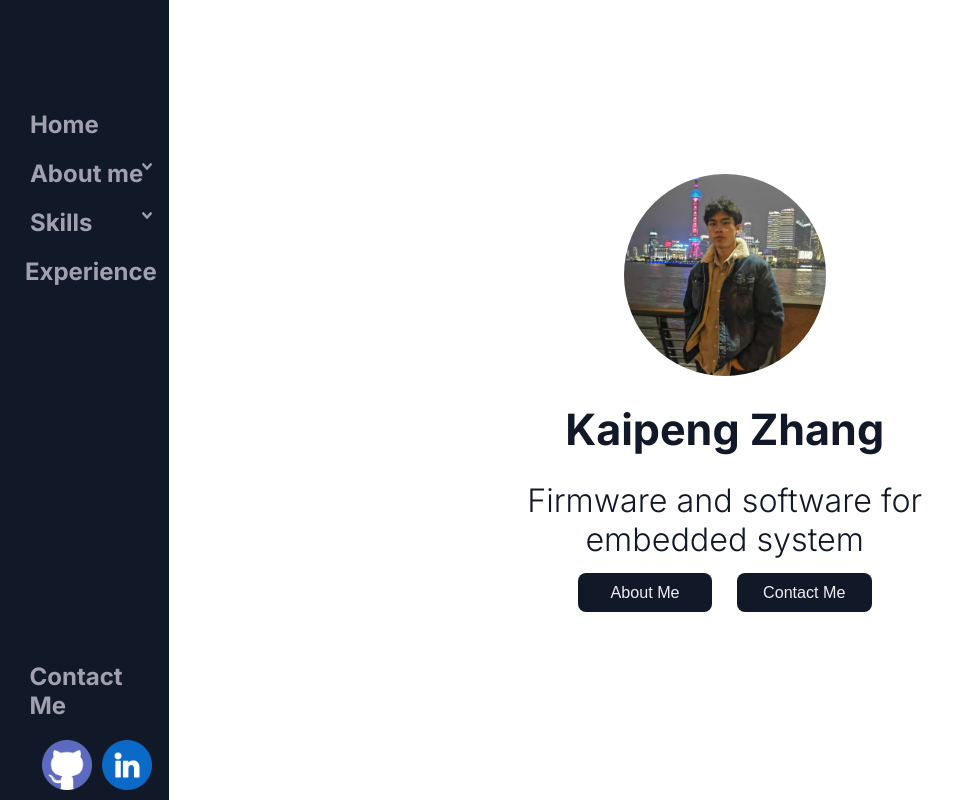
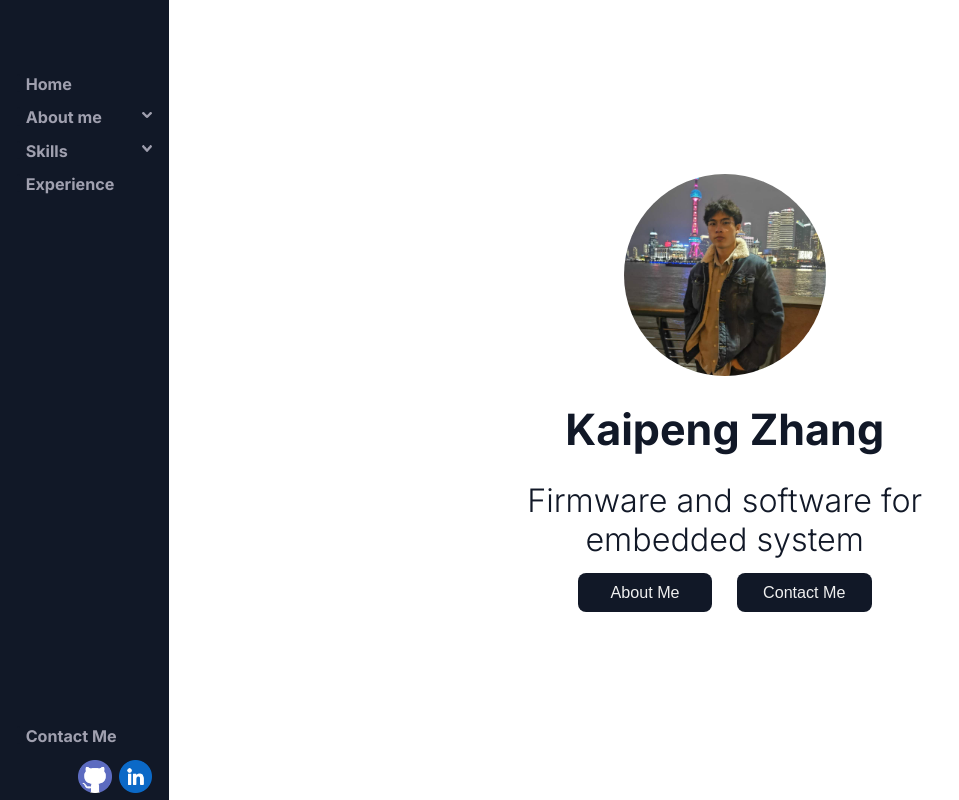
Before and after one commit to Dollar0712/Personal-Web, a plain HTML site: page index.html in a window 1280 px wide. Shown: the whole page, without its empty margins (0-959 px from the left). Drawn offline with Linux system fonts and the light colour scheme.

Commit message:
done px to vw convert

```diff
--- a/css/skills.css
+++ b/css/skills.css
@@ -25,10 +25,10 @@
 }
 
 .skills .cards .item {
-    height: 568px;
-    width: 593px;
+    height: 29.848vw;
+    width: 31.161vw;
     position: relative;
-    perspective: 1000px;
+    perspective: 52.549vw;
     margin-top: 5%;
     margin-bottom: 5%;
 }
@@ -61,7 +61,7 @@
 
 .skills .cards .item .front h3 {
     color: #F0F0F0;
-    font-size: 32px;
+    font-size: 1.682vw;
     font-weight: 700;
     width: 60%;
     text-align: center;
@@ -84,7 +84,7 @@
 
 .skills .cards .item .back h3 {
     color: #F0F0F0;
-    font-size: 32px;
+    font-size: 1.682vw;
     font-weight: 700;
     text-align: left;
     margin-left: 5%;
@@ -94,7 +94,7 @@
 
 .skills .cards .item .back li {
     color: #F0F0F0;
-    font-size: 28px;
+    font-size: 1.471vw;
     font-weight: 600;
     text-align: left;
     margin-left: 10%;
--- a/css/style.css
+++ b/css/style.css
@@ -26,7 +26,7 @@
     display: flex;
     flex-grow: 1;
     flex-direction: column;
-    font-size: 24px;
+    font-size: 1.261vw;
     font-weight: 700;
     position: fixed;
     width: var(--menu-box-width);
@@ -51,8 +51,8 @@
     display: flex;
     flex-direction: column;
     align-items: flex-start;
-    padding-top: 10px;
-    padding-bottom: 10px;
+    padding-top: 0.525vw;
+    padding-bottom: 0.525vw;
 }
 
 .menu-box .menu .menu-item label {
@@ -80,7 +80,7 @@
 }
 
 .menu-box .menu .menu-item:first-child {
-    margin-top: 100px;
+    margin-top: 5.255vw;
 }
 
 .menu-box .menu .menu-item:nth-last-child(2) {
@@ -91,33 +91,33 @@
     display: flex;
     flex-direction: row;
     justify-content: flex-end;
-    gap: 10px; /* 图标之间的间距 */
+    gap: 0.525vw;
 }
 
 .menu-box .menu .menu-item .logo-container {
     display: flex;
-    width: 50px;
-    height: 50px;
+    width: 2.627vw;
+    height: 2.627vw;
 
     justify-content: center;
 }
 
 .menu-box .menu .menu-item .logo-container .logo {
-    width: 100%; /* 确保图标适当缩小，留出内边距 */
+    width: 100%;
     height: 100%;
 }
 
 .menu-box .menu .menu-item label .bar {
-    width: 5px; /* 竖条的宽度 */
-    height: 27px; /* 竖条的高度 */
-    background-color: var(--color-menu-bg); /* 默认竖条的颜色 */
-    border-radius: 12px;
-    margin-right: 8px; /* 竖条和文字之间的间距 */
-    transition: background-color var(--transition-menu-time); /* 颜色变化的过渡效果 */
+    width: 0.263vw;
+    height: 1.419vw;
+    background-color: var(--color-menu-bg);
+    border-radius: 0.631vw;
+    margin-right: 0.42vw;
+    transition: background-color var(--transition-menu-time);
 }
 
 .menu-box .menu .menu-item input[type="checkbox"]:checked+label .bar {
-    background-color: var(--font-color-mi-hover); /* 选中后竖条的颜色 */
+    background-color: var(--font-color-mi-hover);
 }
 
 .menu-box .menu .menu-item input:checked+label span {
@@ -129,7 +129,7 @@
 }
 
 .menu-box .menu .menu-item .menu-item-content {
-    font-size: 20px;
+    font-size: 1.051vw;
     font-weight: 700;
     align-self: center;
     width: 80%;
@@ -144,20 +144,20 @@
 
 .menu-box .menu .menu-item .menu-item-content span {
     width: 100%;
-    font-size: 20px;
+    font-size: 1.051vw;
     cursor: pointer;
 }
 
 .menu-box .menu .menu-item .menu-item-content span:first-child {
-    margin-top: 10px;
+    margin-top: 0.525vw;
 }
 
 .menu-box .menu .menu-item input#menu-item2:checked~.menu-item-content {
-    height: calc(2 * 50px);
+    height: calc(2 * 2.627vw);
 }
 
 .menu-box .menu .menu-item input#menu-item3:checked~.menu-item-content {
-    height: calc(5 * 60px);
+    height: calc(5 * 3.153vw);
 }
 
 
```
